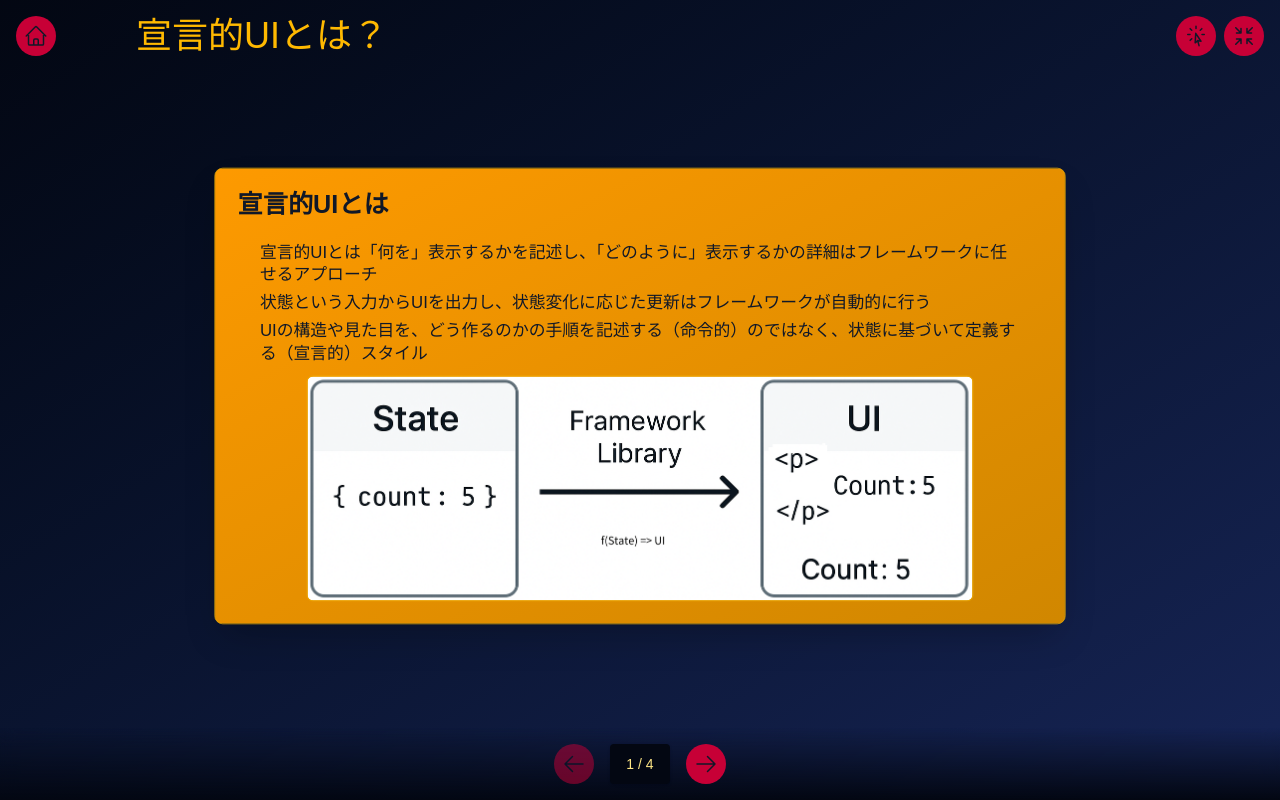
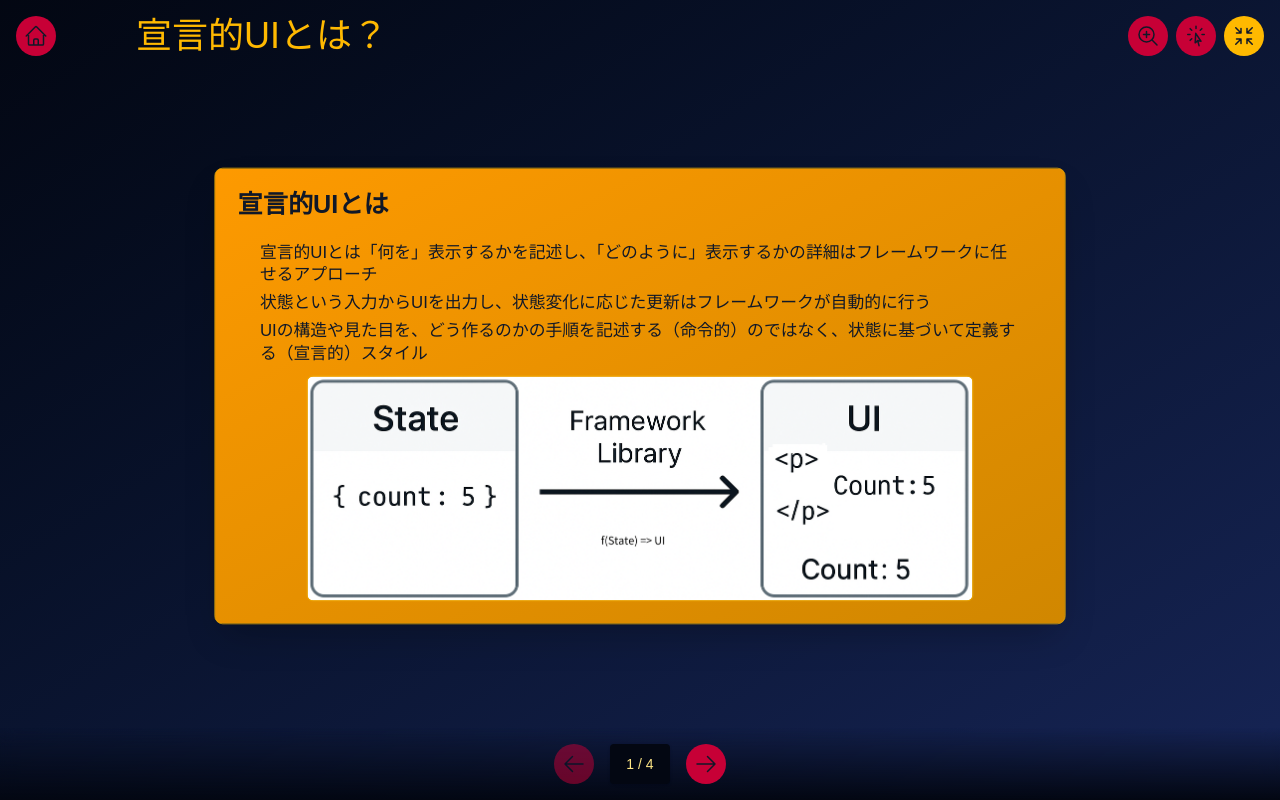
Before and after one commit to erutobusiness/docs, a Next.js app in the folder declarative/next/: page /slides/01-intro in a window 1280 px wide. Built offline with nearby package versions, Linux system fonts and the light colour scheme.

Commit message:
ズーム機能実装

```diff
--- a/declarative/next/package.json
+++ b/declarative/next/package.json
@@ -18,6 +18,7 @@
     "react-dom": "^19.0.0",
     "react-markdown": "^10.1.0",
     "react-syntax-highlighter": "^15.6.1",
+    "react-zoom-pan-pinch": "^3.7.0",
     "swiper": "^11.2.6"
   },
   "devDependencies": {
--- a/declarative/next/src/components/IconButton.tsx
+++ b/declarative/next/src/components/IconButton.tsx
@@ -1,6 +1,5 @@
 'use client';
 
-import { HomeIcon } from '@heroicons/react/24/outline';
 import Link from 'next/link';
 import '../styles/IconButton.css'; // CSS ファイルをインポート
 
@@ -10,6 +9,7 @@ interface IconButtonProps {
   className?: string;
   ariaLabel?: string;
   disabled?: boolean;
+  enabled?: boolean;
   onClick?: (e: React.MouseEvent<HTMLAnchorElement>) => void;
 }
 
@@ -19,6 +19,7 @@ export default function IconButton({
   ariaLabel,
   className = '',
   disabled = false,
+  enabled = false,
   onClick,
 }: IconButtonProps) {
   const handleClick = (e: React.MouseEvent<HTMLAnchorElement>) => {
@@ -36,7 +37,7 @@ export default function IconButton({
   return (
     <Link
       href={href}
-      className={`icon-button ${disabled ? 'disabled' : ''} ${className}`}
+      className={`icon-button ${disabled ? 'disabled' : ''} ${enabled ? 'enabled' : ''} ${className}`}
       aria-label={ariaLabel}
       aria-disabled={disabled}
       onClick={handleClick}
--- a/declarative/next/src/components/SlideShow.tsx
+++ b/declarative/next/src/components/SlideShow.tsx
@@ -4,6 +4,7 @@ import { useFullScreen } from '@/hooks/useFullScreen';
 import { useSlideScaling } from '@/hooks/useSlideScaling';
 import { useSlideShow } from '@/hooks/useSlideShow';
 import { useTextSelectMode } from '@/hooks/useTextSelectMode';
+import { useZoom } from '@/hooks/useZoom';
 import type { SlideSection } from '@/types/slides';
 import {
   ArrowLeftIcon,
@@ -12,6 +13,7 @@ import {
   ArrowsPointingOutIcon,
   CursorArrowRaysIcon,
   DocumentTextIcon,
+  MagnifyingGlassPlusIcon,
 } from '@heroicons/react/24/outline';
 import IconButton from './IconButton';
 import SlideComponent from './SlideComponent';
@@ -30,6 +32,10 @@ export default function SlideShow({ slideSection }: SlideShowProps) {
 
   // スケーリング係数を専用フックから取得
   const scaleFactor = useSlideScaling();
+
+  // ズーム機能を取得（新しい実装）
+  const { zoomFactor, isZoomEnabled, zoomOrigin, zoomAtPosition, toggleZoom, handleRightClick } =
+    useZoom();
 
   // スライドショー機能をuseSlideShowから取得
   const {
@@ -58,15 +64,58 @@ export default function SlideShow({ slideSection }: SlideShowProps) {
 
   return (
     <div
-      className={`relative overflow-hidden w-full h-screen flex flex-col ${isTextSelectMode ? 'select-text' : 'select-none'} ${isDragging ? 'cursor-grabbing' : isTextSelectMode ? 'cursor-text' : 'cursor-grab'}`}
+      className={`relative overflow-hidden w-full h-screen flex flex-col ${isTextSelectMode ? 'select-text' : 'select-none'} ${isDragging ? 'cursor-grabbing' : isTextSelectMode ? 'cursor-text' : isZoomEnabled ? 'cursor-zoom-in' : 'cursor-grab'}`}
       onWheel={(e) => handleScroll(e)}
-      onMouseDown={(e) => handleDragStart(e)}
-      onMouseMove={(e) => handleDragMove(e)}
-      onMouseUp={handleDragEnd}
-      onMouseLeave={handleDragEnd}
-      onTouchStart={(e) => handleDragStart(e)}
-      onTouchMove={(e) => handleDragMove(e)}
-      onTouchEnd={handleDragEnd}
+      onMouseDown={(e) => {
+        if (isZoomEnabled) {
+          zoomAtPosition(e);
+        } else {
+          handleDragStart(e);
+        }
+      }}
+      onMouseMove={(e) => {
+        if (!isZoomEnabled) {
+          handleDragMove(e);
+        }
+      }}
+      onMouseUp={() => {
+        if (!isZoomEnabled) {
+          handleDragEnd();
+        }
+      }}
+      onMouseLeave={() => {
+        if (!isZoomEnabled) {
+          handleDragEnd();
+        }
+      }}
+      onTouchStart={(e) => {
+        if (isZoomEnabled) {
+          zoomAtPosition(e);
+        } else {
+          handleDragStart(e);
+        }
+      }}
+      onTouchMove={(e) => {
+        if (!isZoomEnabled) {
+          handleDragMove(e);
+        }
+      }}
+      onTouchEnd={() => {
+        if (!isZoomEnabled) {
+          handleDragEnd();
+        }
+      }}
+      onContextMenu={(e) => {
+        if (isZoomEnabled) {
+          e.preventDefault();
+          handleRightClick(e);
+        }
+      }}
+      style={{
+        transform: isZoomEnabled && zoomFactor > 1 ? `scale(${zoomFactor})` : 'scale(1)',
+        transformOrigin: `${zoomOrigin.x}% ${zoomOrigin.y}%`,
+        transition: 'transform 0.2s ease-out',
+      }}
     >
       {/* アニメーションコンポーネント */}
       <div className="absolute inset-0 origin-center pointer-events-none">
@@ -87,6 +136,24 @@ export default function SlideShow({ slideSection }: SlideShowProps) {
           <IconButton
             href="#"
             icon={
+              isZoomEnabled ? (
+                <MagnifyingGlassPlusIcon className="w-6 h-6 text-[var(--card-fg)]" />
+              ) : (
+                <MagnifyingGlassPlusIcon className="w-6 h-6 text-[var(--card-fg)]" />
+              )
+            }
+            ariaLabel="拡大モード"
+            enabled={isZoomEnabled}
+            onClick={(e) => {
+              e.preventDefault();
+              e.stopPropagation();
+              toggleZoom();
+            }}
+          />
+
+          <IconButton
+            href="#"
+            icon={
               isTextSelectMode ? (
                 <DocumentTextIcon className="w-6 h-6 text-[var(--card-fg)]" />
               ) : (
@@ -94,6 +161,7 @@ export default function SlideShow({ slideSection }: SlideShowProps) {
               )
             }
             ariaLabel="テキスト選択"
+            enabled={isTextSelectMode}
             onClick={(e) => {
               e.preventDefault();
               e.stopPropagation();
@@ -111,6 +179,7 @@ export default function SlideShow({ slideSection }: SlideShowProps) {
               )
             }
             ariaLabel="フルスクリーン"
+            enabled={isFullScreen}
             onClick={(e) => {
               e.preventDefault();
               e.stopPropagation();
@@ -161,8 +230,12 @@ export default function SlideShow({ slideSection }: SlideShowProps) {
             // テキスト選択モードの場合は何もしない
             if (!isTextSelectMode && hasPrevSlide) goToPrevSlide();
           }}
-          disabled={!hasPrevSlide || isTextSelectMode}
-          className={!hasPrevSlide || isTextSelectMode ? 'opacity-50 cursor-not-allowed' : ''}
+          disabled={!hasPrevSlide || isTextSelectMode || isZoomEnabled}
+          className={
+            !hasPrevSlide || isTextSelectMode || isZoomEnabled
+              ? 'opacity-50 cursor-not-allowed'
+              : ''
+          }
         />
 
         <span className="text-sm font-medium px-3 py-1 rounded shadow min-w-[60px] text-center h-10 flex items-center justify-center bg-[var(--background)] text-[var(--foreground)]">
@@ -179,8 +252,12 @@ export default function SlideShow({ slideSection }: SlideShowProps) {
             // テキスト選択モードの場合は何もしない
             if (!isTextSelectMode && hasNextSlide) goToNextSlide();
           }}
-          disabled={!hasNextSlide || isTextSelectMode}
-          className={!hasNextSlide || isTextSelectMode ? 'opacity-50 cursor-not-allowed' : ''}
+          disabled={!hasNextSlide || isTextSelectMode || isZoomEnabled}
+          className={
+            !hasNextSlide || isTextSelectMode || isZoomEnabled
+              ? 'opacity-50 cursor-not-allowed'
+              : ''
+          }
         />
       </div>
     </div>
--- /dev/null
+++ b/declarative/next/src/hooks/useZoom.ts
@@ -0,0 +1,114 @@
+'use client';
+
+import { useCallback, useState } from 'react';
+
+// ズームの増減の刻み値
+const zoomStep = 0.25;
+const maxZoom = 3.0;
+// const minZoom = 1.0;
+
+/**
+ * 画面全体の拡大/縮小機能を管理するカスタムフック
+ * クリックした位置を中心にズームする機能を提供
+ * @returns ズーム関連の状態と操作関数
+ */
+export function useZoom() {
+  // ズーム状態（デフォルトは拡大なし = 1.0）
+  const [zoomFactor, setZoomFactor] = useState(1.0);
+  // ズームが有効かどうかのフラグ
+  const [isZoomEnabled, setIsZoomEnabled] = useState(false);
+  // ズームの中心位置
+  const [zoomOrigin, setZoomOrigin] = useState({ x: 50, y: 50 }); // デフォルトは中央 (%)
+
+  // クリックした位置でズームする関数
+  const zoomAtPosition = useCallback(
+    (e: React.MouseEvent | React.TouchEvent) => {
+      if (!isZoomEnabled) return;
+
+      // ボタン要素上でのクリックは無視
+      if (e.target instanceof Element) {
+        const targetElement = e.target as Element;
+        // button要素やIconButtonの子要素をチェック
+        if (
+          targetElement.tagName === 'BUTTON' ||
+          targetElement.closest('button') ||
+          targetElement.closest('.icon-button')
+        ) {
+          return;
+        }
+      }
+
+      // 右クリックの場合はズームをリセット
+      if ('button' in e && e.button === 2) {
+        resetZoom();
+        return;
+      }
+
+      // クリック/タップイベントからページ内の位置を取得
+      let clientX = 0;
+      let clientY = 0;
+
+      if ('touches' in e) {
+        // タッチイベントの場合
+        clientX = e.touches[0].clientX;
+        clientY = e.touches[0].clientY;
+      } else {
+        // マウスイベントの場合
+        clientX = e.clientX;
+        clientY = e.clientY;
+      }
+
+      // ウィンドウサイズに対する割合を計算 (%)
+      const percentX = (clientX / window.innerWidth) * 100;
+      const percentY = (clientY / window.innerHeight) * 100;
+
+      // ズームの中心位置を設定
+      setZoomOrigin({ x: percentX, y: percentY });
+
+      // ズーム倍率を増加
+      setZoomFactor((prevZoom) => {
+        const newZoom = Math.min(prevZoom + zoomStep, maxZoom);
+        return newZoom;
+      });
+    },
+    [isZoomEnabled]
+  );
+
+  // ズームをリセットする関数
+  const resetZoom = useCallback(() => {
+    setZoomFactor(1.0);
+    setZoomOrigin({ x: 50, y: 50 }); // 中央に戻す
+  }, []);
+
+  // ズーム機能の有効/無効を切り替える関数
+  const toggleZoom = useCallback(() => {
+    setIsZoomEnabled((prev) => {
+      // ズームをオフにする時はズーム率もリセット
+      if (prev) {
+        resetZoom();
+      }
+      return !prev;
+    });
+  }, [resetZoom]);
+
+  // 右クリックでズームをリセットする関数
+  const handleRightClick = useCallback(
+    (e: React.MouseEvent) => {
+      if (isZoomEnabled && zoomFactor > 1.0) {
+        e.preventDefault(); // デフォルトのコンテキストメニューを表示しない
+        resetZoom();
+      }
+    },
+    [isZoomEnabled, zoomFactor, resetZoom]
+  );
+
+  return {
+    zoomFactor,
+    isZoomEnabled,
+    zoomOrigin,
+    zoomAtPosition,
+    resetZoom,
+    toggleZoom,
+    handleRightClick,
+  };
+}
--- a/declarative/next/src/styles/IconButton.css
+++ b/declarative/next/src/styles/IconButton.css
@@ -26,6 +26,10 @@
   pointer-events: none;
 }
 
+.icon-button.enabled {
+  background-color: var(--button-primary-bg);
+}
+
 .icon-color {
   color: var(--card-fg);
 }
```
Also changed, not shown: 1 other file (tests, documents, lock files or other folders).
